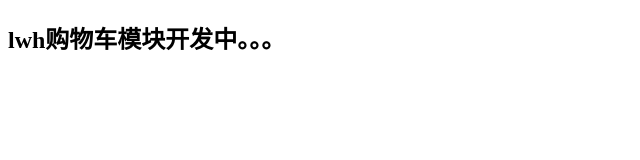
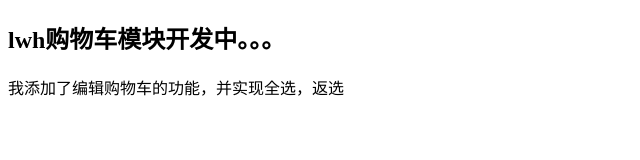
Before and after one commit to w3cteching/dianshang_2109, a plain HTML site: page shopping.html in a window 1280 px wide. Shown: the whole page, without its empty margins (0-640 px from the left). Drawn offline with Linux system fonts and the light colour scheme.

Commit message:
添加了编辑购物车的功能，并实现全选，反选

```diff
--- a/shopping.html
+++ b/shopping.html
@@ -8,5 +8,6 @@
 </head>
 <body>
     <h2>lwh购物车模块开发中。。。</h2>
+    <p>我添加了编辑购物车的功能，并实现全选，返选</p>
 </body>
 </html>
```
